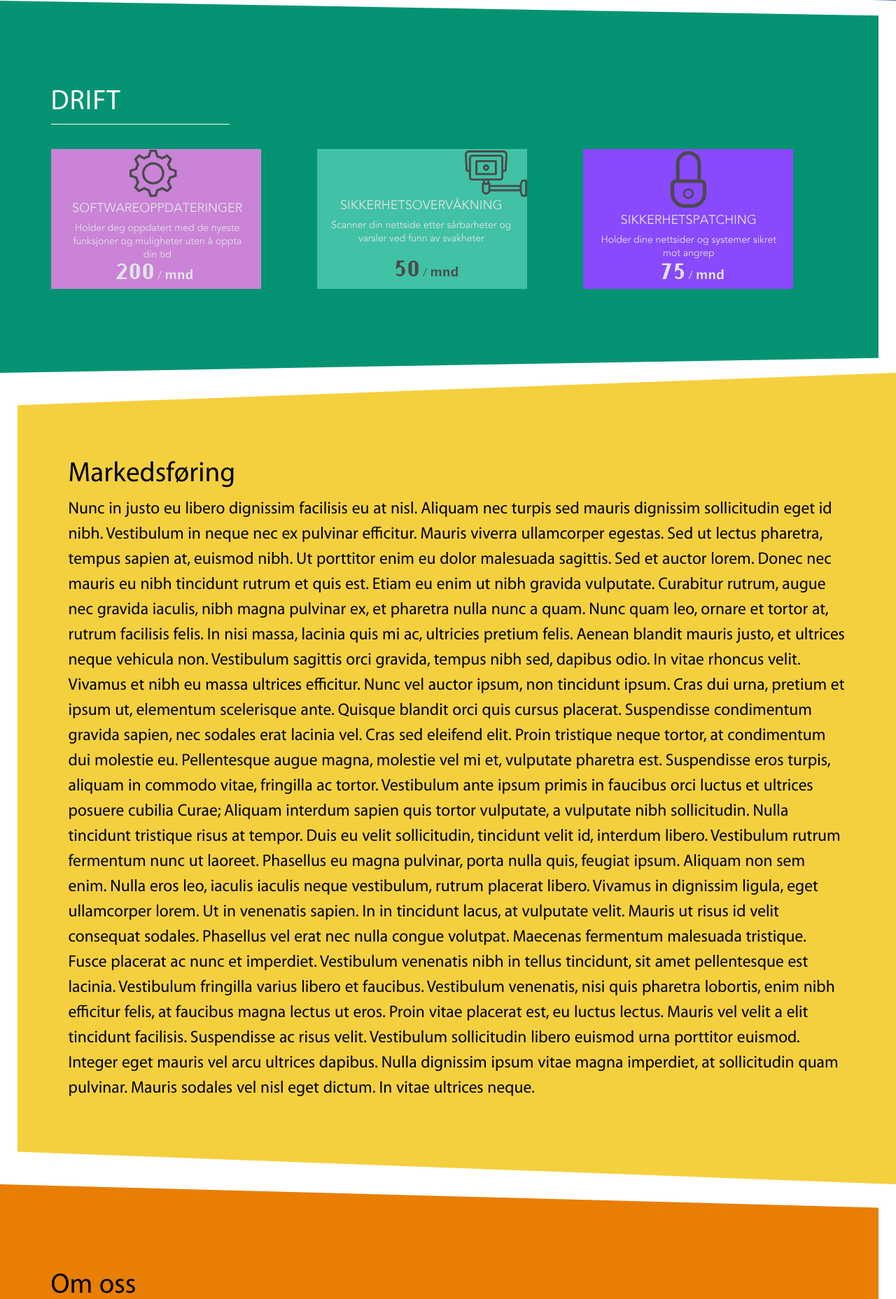
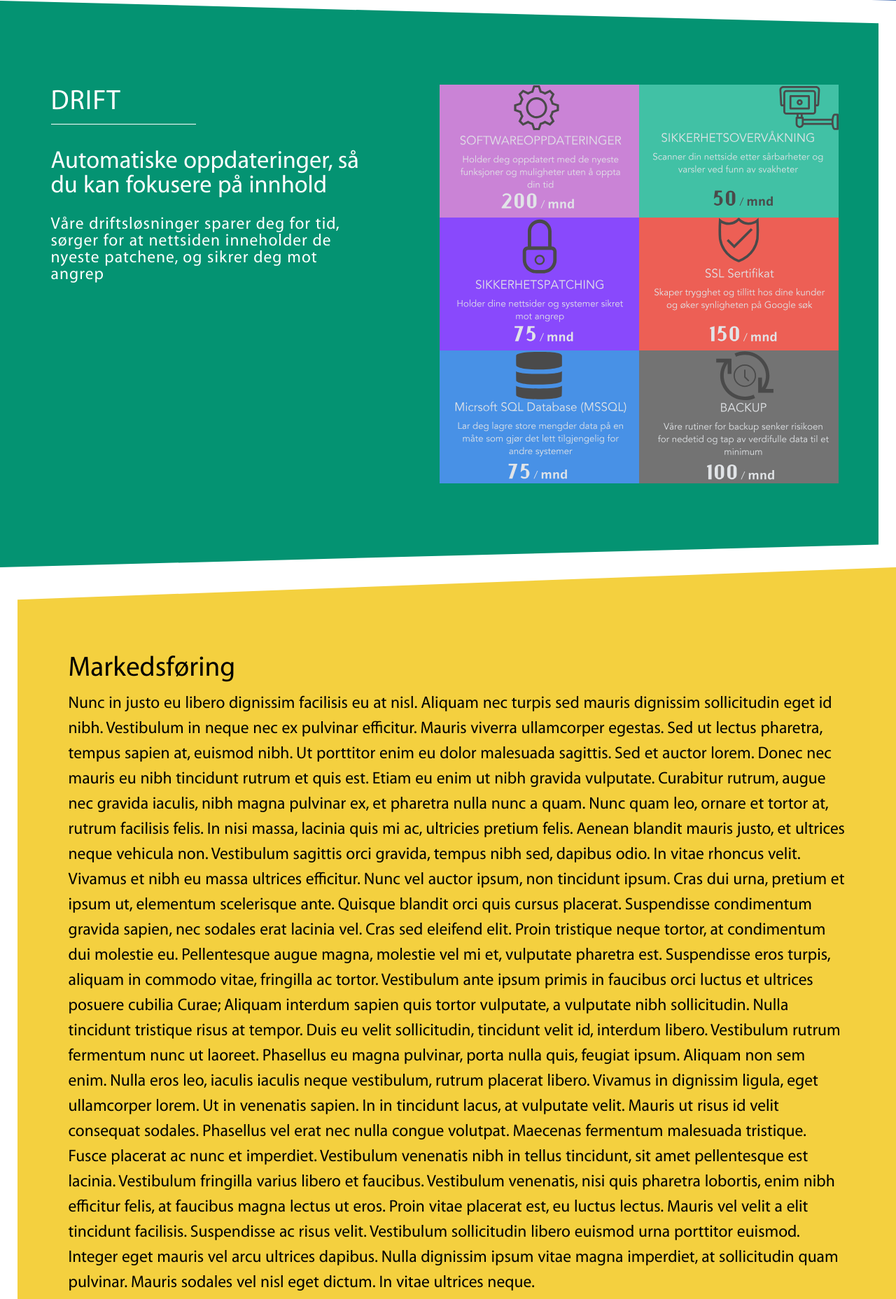
Before and after one commit to OyvindLarsen/goodies, a PHP site: page / in a window 1280 px wide. Shown: the part 2100-3957 px from the top of the page at 70% size. Run offline with PHP 8.4, Linux system fonts and the light colour scheme; some libraries are stand-ins or nearby versions; some web fonts are replaced.

Commit message:
Driftsbilder
Drift

```diff
--- a/index.php
+++ b/index.php
@@ -197,19 +197,41 @@ En nettside burde være dynamisk. Og til enhver tid sende det budskapet du ønsk
 </div>
 <div class="products" id ="way3">
 <div class="container">
+
 <div class="row">
-<div class="col-md-3">
+<div class="col-md-5 flex-md-middle">
+<div class="matchHeight">
+
+  <div class="font">
+  <div class="row">
+  <div class="col-md-6">
   <div class="atitle">
+
   <h1>Drift</h1>
+  </div></div></div>
+  <h3>Automatiske oppdateringer, så du kan fokusere på innhold</h3>
+  <p>Våre driftsløsninger sparer deg for tid, sørger for at nettsiden inneholder de nyeste patchene, og sikrer deg mot angrep</p>
+  </div>
 
 </div>
 </div>
-
+<div class="col-md-1"></div>
+<div class="col-md-6">
+<div class="matchHeight">
+  <div class="row">
+  <div class="col-md-6 no-padding"><img src="img/drift/Oppdateringer.svg"></div>
+  <div class="col-md-6 no-padding"><img src="img/drift/Overvåking.svg"></div>
   </div>
   <div class="row">
-<div class="col-md-4"><img src="img/drift/Oppdateringer.svg"></div>
-<div class="col-md-4"><img src="img/drift/Overvåking.svg"></div>
-<div class="col-md-4"><img src="img/drift/Patching.svg"></div>
+  <div class="col-md-6 no-padding"><img src="img/drift/Patching.svg"></div>
+  <div class="col-md-6 no-padding"><img src="img/drift/SSL.svg"></div>
+  </div>
+  <div class="row">
+  <div class="col-md-6 no-padding"><img src="img/drift/MSSQL.svg"></div>
+  <div class="col-md-6 no-padding"><img src="img/drift/Backup.svg"></div>
+  </div>
+</div>
+</div>
 </div>
 </div>
 </div>
@@ -219,6 +241,7 @@ En nettside burde være dynamisk. Og til enhver tid sende det budskapet du ønsk
 <div class="row">
 <div class="col-md-12">
 <h1>Markedsføring</h1>
+
 Nunc in justo eu libero dignissim facilisis eu at nisl. Aliquam nec turpis sed mauris dignissim sollicitudin eget id nibh. Vestibulum in neque nec ex pulvinar efficitur. Mauris viverra ullamcorper egestas. Sed ut lectus pharetra, tempus sapien at, euismod nibh. Ut porttitor enim eu dolor malesuada sagittis. Sed et auctor lorem. Donec nec mauris eu nibh tincidunt rutrum et quis est.
 
 Etiam eu enim ut nibh gravida vulputate. Curabitur rutrum, augue nec gravida iaculis, nibh magna pulvinar ex, et pharetra nulla nunc a quam. Nunc quam leo, ornare et tortor at, rutrum facilisis felis. In nisi massa, lacinia quis mi ac, ultricies pretium felis. Aenean blandit mauris justo, et ultrices neque vehicula non. Vestibulum sagittis orci gravida, tempus nibh sed, dapibus odio. In vitae rhoncus velit. Vivamus et nibh eu massa ultrices efficitur. Nunc vel auctor ipsum, non tincidunt ipsum. Cras dui urna, pretium et ipsum ut, elementum scelerisque ante. Quisque blandit orci quis cursus placerat. Suspendisse condimentum gravida sapien, nec sodales erat lacinia vel. Cras sed eleifend elit. Proin tristique neque tortor, at condimentum dui molestie eu.
@@ -315,6 +338,7 @@ I tillegg til å ha fokus på Web design og App utvikling så tilbyr vi tjeneste
   <script src="https://maxcdn.bootstrapcdn.com/bootstrap/4.0.0-alpha.2/js/bootstrap.min.js" integrity="sha384-vZ2WRJMwsjRMW/8U7i6PWi6AlO1L79snBrmgiDpgIWJ82z8eA5lenwvxbMV1PAh7" crossorigin="anonymous">
   </script>
   <script type="text/javascript" src="instafeed.min.js"></script>
+  <script src="//cdnjs.cloudflare.com/ajax/libs/jquery.matchHeight/0.7.0/jquery.matchHeight-min.js"></script>
 
 
   <script src="https://cdnjs.cloudflare.com/ajax/libs/tether/1.2.0/js/tether.min.js">
--- a/scripts.js
+++ b/scripts.js
@@ -311,3 +311,5 @@ $scene.parallax('enable');
   })(window,document,'script','https://www.google-analytics.com/analytics.js','ga');
   ga('create', 'UA-84720422-1', 'auto');
   ga('send', 'pageview');
+
+  $('.matchHeight').matchHeight();
--- a/style.css
+++ b/style.css
@@ -3,11 +3,11 @@
 body{margin:0;padding:0;width:100%;height:100%;}
 
 @font-face {
- font-family: MyCustomFont;
+ font-family: "MyCustomFont";
  src: url("myriad-set-pro_medium.eot") /* EOT file for IE */
 }
 @font-face {
- font-family: MyCustomFont;
+ font-family: "MyCustomFont";
  src: url("myriad-set-pro_medium.ttf") /* TTF file for CSS3 browsers */
 }
 @font-face {
@@ -24,7 +24,7 @@ font-family: "Lucida Grande";
 .navbar .nav > li.current-menu-item > a,
 .navbar .nav > li.current-menu-ancestor > a {
   display:        inline;
-  font-family: MyCustomFont, "Lucida Grande", "Helvetica Neue", "Helvetica", "Arial", "Verdana", "sans-serif";
+  font-family: "MyCustomFont", "Lucida Grande", "Helvetica Neue", "Helvetica", "Arial", "Verdana", "sans-serif";
   font-size:      2em;
   padding:        0px 20px;
   }
@@ -84,7 +84,7 @@ font-family: "Lucida Grande";
   font-size:2em;
   color:black;
   z-index:2;
-  font-family: MyCustomFont, "Lucida Grande", "Helvetica Neue", "Helvetica", "Arial", "Verdana", "sans-serif";
+  font-family: "MyCustomFont", "Lucida Grande", "Helvetica Neue", "Helvetica", "Arial", "Verdana", "sans-serif";
  font-size: medium;
 
 
@@ -155,7 +155,7 @@ top:81%;
   top:3%;
   right:0;
   display:block;
-  font-family: MyCustomFont, "Lucida Grande", "Helvetica Neue", "Helvetica", "Arial", "Verdana", "sans-serif";
+  font-family: "MyCustomFont", "Lucida Grande", "Helvetica Neue", "Helvetica", "Arial", "Verdana", "sans-serif";
   font-size: .1em;
   z-index:99;
   padding-right:10px;
@@ -303,7 +303,38 @@ top:81%;
 
 }*/
 
+.font {
+    font-family: "MyCustomFont", "Lucida Grande", "Helvetica Neue", "Helvetica", "Arial", "Verdana", "sans-serif";
+    color:white;
+    position: relative;
+    vertical-align: middle;
+    display: table-cell;
 
+}
+
+
+.font h3 {
+font-family: "MyCustomFont", "Lucida Grande", "Helvetica Neue", "Helvetica", "Arial", "Verdana", "sans-serif";
+font-size: 35px;
+line-height: 1;
+font-weight: 100;
+
+margin-bottom:25px;
+
+}
+
+
+.font p {
+font-size: 1em;
+font-weight: 100;
+letter-spacing: 1px;
+line-height:1;
+}
+
+.matchHeight {
+  display: table;
+
+}
 
 .test {
   display:none;
@@ -615,7 +646,7 @@ a {
 #opacity {
   opacity:0;
 }
-#way2 img:hover {
+.products img:hover {
   width:102%;
   z-index:9 !important;
   box-shadow: 7px 7px 7px rgba(68,68,68,0.6);
@@ -625,17 +656,26 @@ a {
   padding:0;
 }
 
+.no-padding {
+  padding:0;
+  margin:0;
+}
+
+#way3 img {
+  position:relative;
+  width:100%;
+  z-index:8;
+  margin-bottom: 0;
+
+}
 
 .atitle {
 border-bottom: 1px solid white;
-
-    line-height: 0;
-    text-transform: uppercase;
-    letter-spacing: 1px;
-
-    margin-bottom: 35px;
-
-        color: #fff;
+line-height: 0;
+text-transform: uppercase;
+letter-spacing: 1px;
+margin-bottom: 35px;
+color: #fff;
 }
 
 #way3 {
```
Lines whose indentation alone changed are shown as unchanged.
